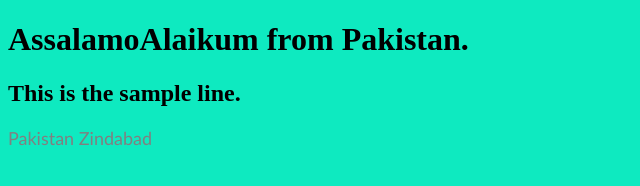
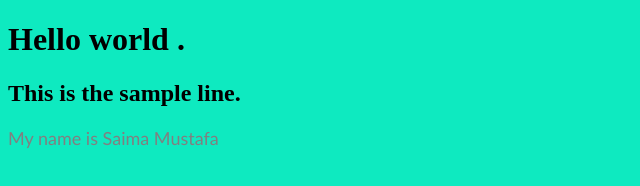
Before and after one commit to SaimaMustafa/Assignment-no-1, a plain HTML site: page index.html in a window 1280 px wide. Shown: the whole page, without its empty margins (0-640 px from the left). Drawn offline with Linux system fonts and the light colour scheme.

Commit message:
text changes

```diff
--- a/index.html
+++ b/index.html
@@ -9,9 +9,9 @@
 
 <body bgcolor="peeach">
 
-    <h1>AssalamoAlaikum from Pakistan.</h1>
+    <h1>Hello world .</h1>
     <h2> This is the sample line.</h2>
-    <font size="4" color=" grey " face="calibri ">Pakistan Zindabad</font size colorface>
+    <font size="4" color=" grey " face="calibri ">My name is Saima Mustafa</font size colorface>
 </body>
 
 </html>
```
